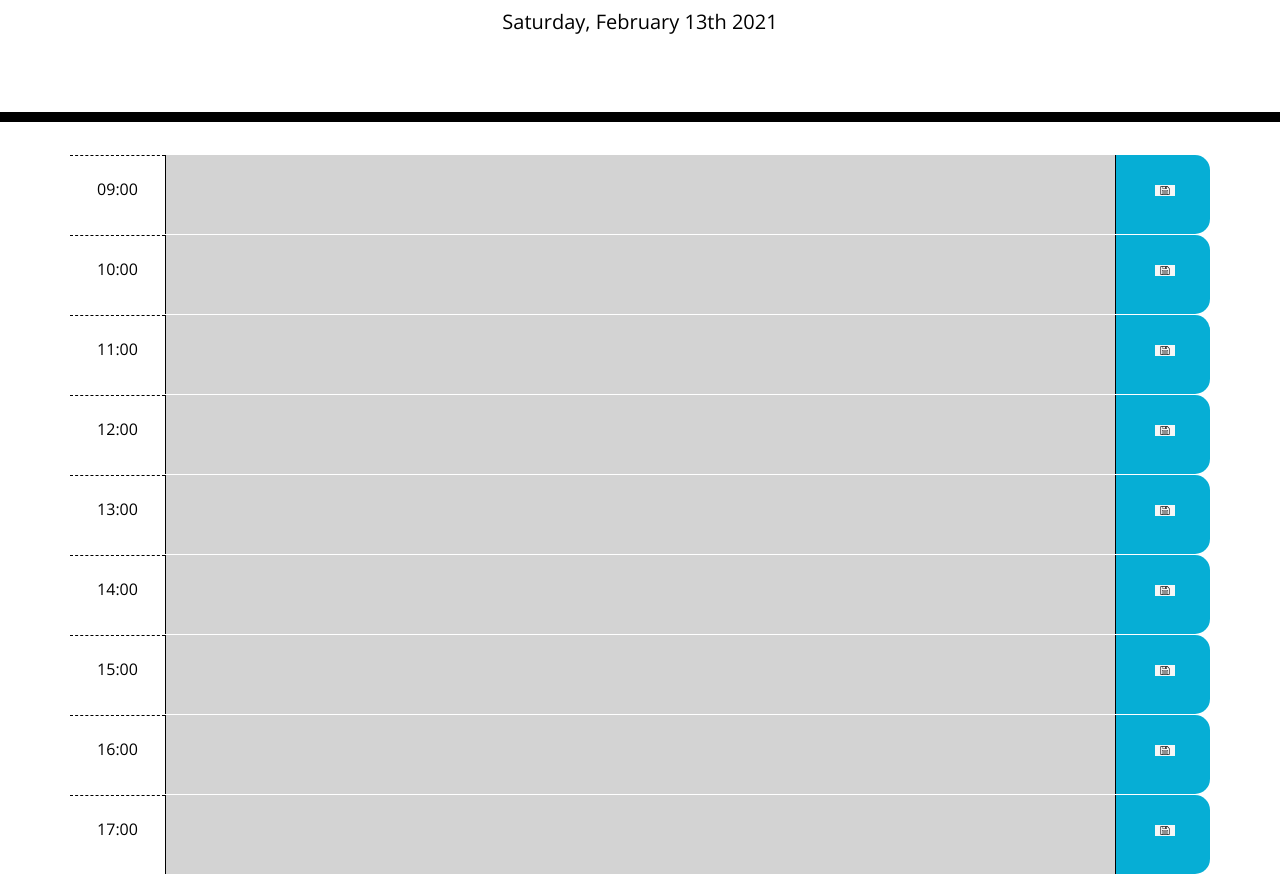
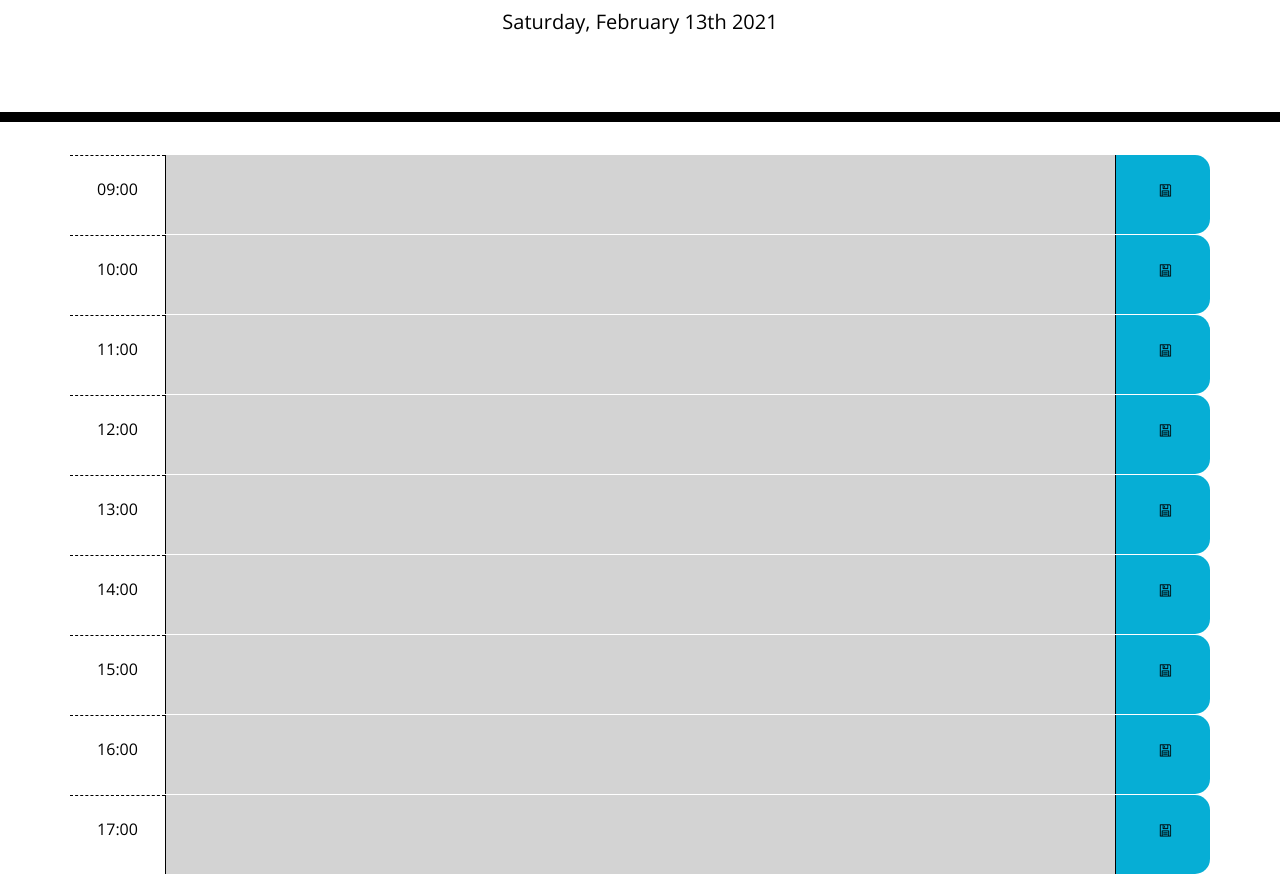
Before and after one commit to ClaireMDavies/week-06-work-day-scheduler-homework, a plain HTML site: page index.html in a window 1280 px wide. Shown: the part 182-1056 px from the top of the page. Drawn offline with nearby package versions, Linux system fonts and the light colour scheme.

Commit message:
changed floppy disc icon to transparent

```diff
--- a/index.html
+++ b/index.html
@@ -34,47 +34,47 @@
         <div class="row">
             <div class="col-sm-1 hour-row" >09:00</div>
             <textarea class="col-sm-10 description" id="hour-09"></textarea>
-            <div class="col-sm-1 saveBtn" id="save-hour-09"> <img src="assets/floppydisc.png" alt= "locked padlock"></div>
+            <div class="col-sm-1 saveBtn" id="save-hour-09"> <img src="assets/floppy-disc-icon.png" alt= "locked padlock"></div>
         </div>
         <div class="row">
             <div class="col-sm-1 hour-row" >10:00</div>
             <textarea class="col-sm-10 description" id="hour-10"></textarea>
-            <div class="col-sm-1 saveBtn" id="save-hour-10"> <img src="assets/floppydisc.png" alt= "locked padlock"></div>
+            <div class="col-sm-1 saveBtn" id="save-hour-10"> <img src="assets/floppy-disc-icon.png" alt= "locked padlock"></div>
         </div>
         <div class="row">
             <div class="col-sm-1 hour-row" >11:00</div>
             <textarea class="col-sm-10 description" id="hour-11"></textarea>
-            <div class="col-sm-1 saveBtn" id="save-hour-11" > <img src="assets/floppydisc.png" alt= "locked padlock"></div>
+            <div class="col-sm-1 saveBtn" id="save-hour-11" > <img src="assets/floppy-disc-icon.png" alt= "locked padlock"></div>
         </div>
         <div class="row">
             <div class="col-sm-1 hour-row" >12:00</div>
             <textarea class="col-sm-10 description" id="hour-12"></textarea>
-            <div class="col-sm-1 saveBtn" id="save-hour-12"> <img src="assets/floppydisc.png" alt= "locked padlock"></div>
+            <div class="col-sm-1 saveBtn" id="save-hour-12"> <img src="assets/floppy-disc-icon.png" alt= "locked padlock"></div>
         </div>
         <div class="row">
             <div class="col-sm-1 hour-row" >13:00</div>
             <textarea class="col-sm-10 description" id="hour-13"></textarea>
-            <div class="col-sm-1 saveBtn" id="save-hour-13"> <img src="assets/floppydisc.png" alt= "locked padlock"></div>
+            <div class="col-sm-1 saveBtn" id="save-hour-13"> <img src="assets/floppy-disc-icon.png" alt= "locked padlock"></div>
         </div>
         <div class="row">
             <div class="col-sm-1 hour-row" >14:00</div>
             <textarea class="col-sm-10 description" id="hour-14"></textarea>
-            <div class="col-sm-1 saveBtn" id="save-hour-14"> <img src="assets/floppydisc.png" alt= "locked padlock"></div>
+            <div class="col-sm-1 saveBtn" id="save-hour-14"> <img src="assets/floppy-disc-icon.png" alt= "locked padlock"></div>
         </div>
         <div class="row">
             <div class="col-sm-1 hour-row" >15:00</div>
             <textarea class="col-sm-10 description" id="hour-15"></textarea>
-            <div class="col-sm-1 saveBtn" id="save-hour-15"> <img src="assets/floppydisc.png" alt= "locked padlock"></div>
+            <div class="col-sm-1 saveBtn" id="save-hour-15"> <img src="assets/floppy-disc-icon.png" alt= "locked padlock"></div>
         </div>
         <div class="row">
             <div class="col-sm-1 hour-row" >16:00</div>
             <textarea class="col-sm-10 description" id="hour-16"></textarea>
-            <div class="col-sm-1 saveBtn" id="save-hour-16"> <img src="assets/floppydisc.png" alt= "locked padlock"></div>
+            <div class="col-sm-1 saveBtn" id="save-hour-16"> <img src="assets/floppy-disc-icon.png" alt= "locked padlock"></div>
         </div>
         <div class="row">
             <div class="col-sm-1 hour-row" >17:00</div>
             <textarea class="col-sm-10 description" id="hour-17"></textarea>
-            <div class="col-sm-1 saveBtn" id="save-hour-17"> <img src="assets/floppydisc.png" alt= "locked padlock"></div>
+            <div class="col-sm-1 saveBtn" id="save-hour-17"> <img src="assets/floppy-disc-icon.png" alt= "locked padlock"></div>
         </div>
     </div>
     <script src="https://cdnjs.cloudflare.com/ajax/libs/jquery/3.2.1/jquery.min.js"></script>
```
Also changed, not shown: assets/floppy-disc-icon.png (added), assets/floppydisc.png (deleted).
